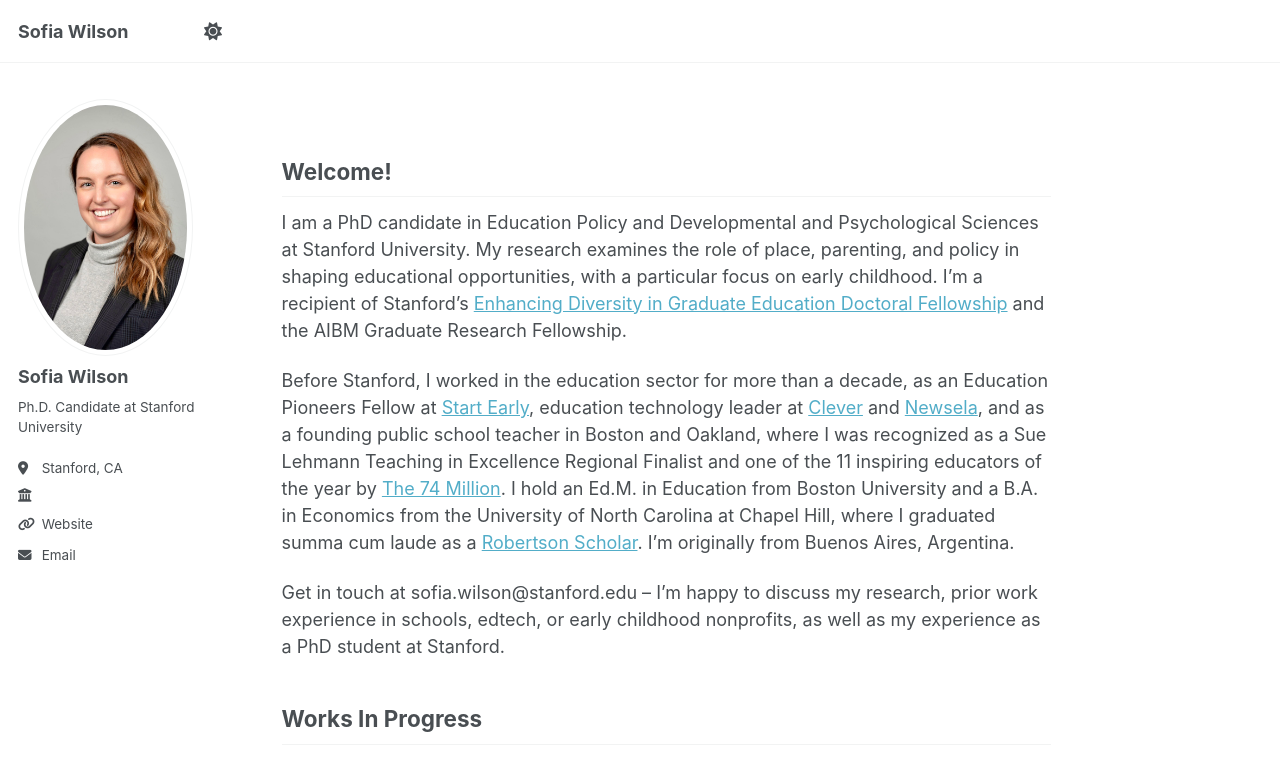
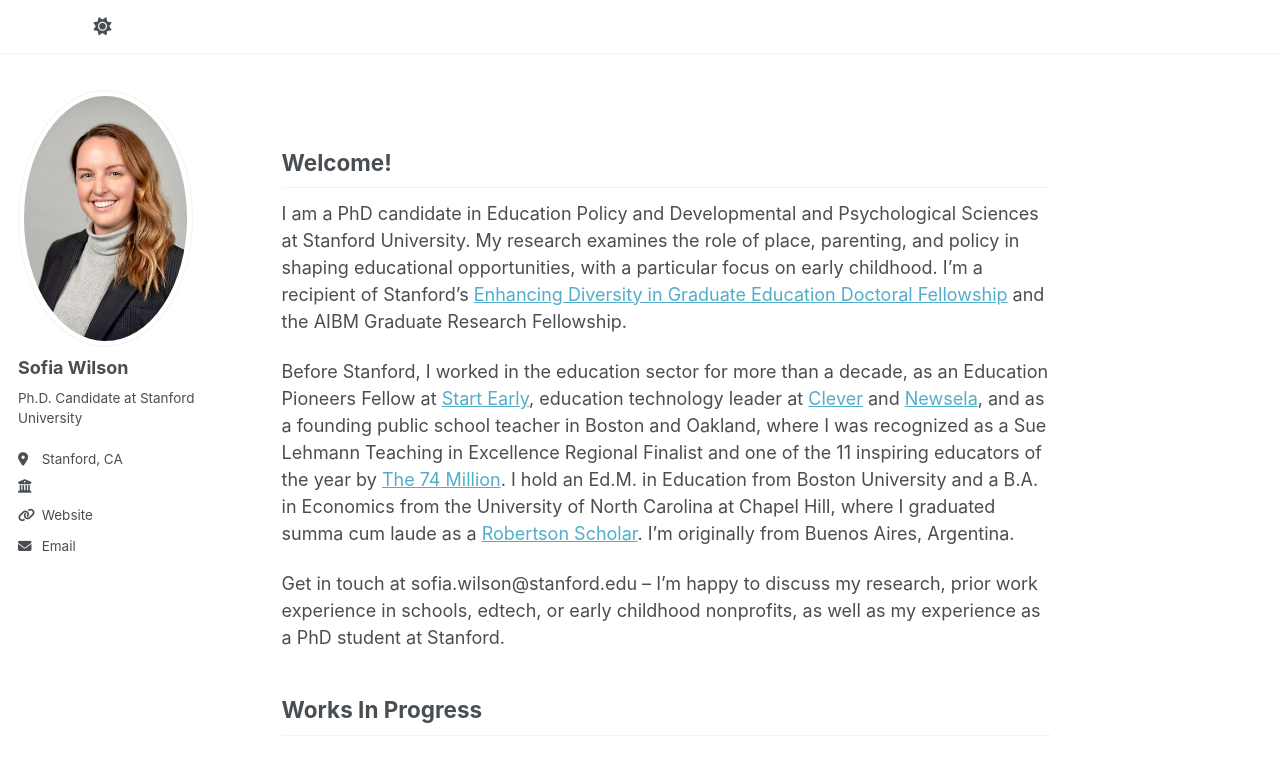
Before and after one commit to sofia-wilson/sofia-wilson.github.io, a Jekyll site: the page built from index.md, in a window 1280 px wide and 999 px high. Shown: the top 784 px of the window. Built offline with Jekyll 4.4.1, drawn with Linux system fonts in a browser that asks for light colours.

Commit message:
Update _config.yml

```diff
--- a/_config.yml
+++ b/_config.yml
@@ -9,7 +9,7 @@
 # Basic Site Settings
 locale                   : "en-US"
 site_theme               : "default"
-title                    : "Sofia Wilson"
+title                    : ""
 title_separator          : "-"
 name                     : &name "Sofia Wilson"
 description              : &description ""
```
